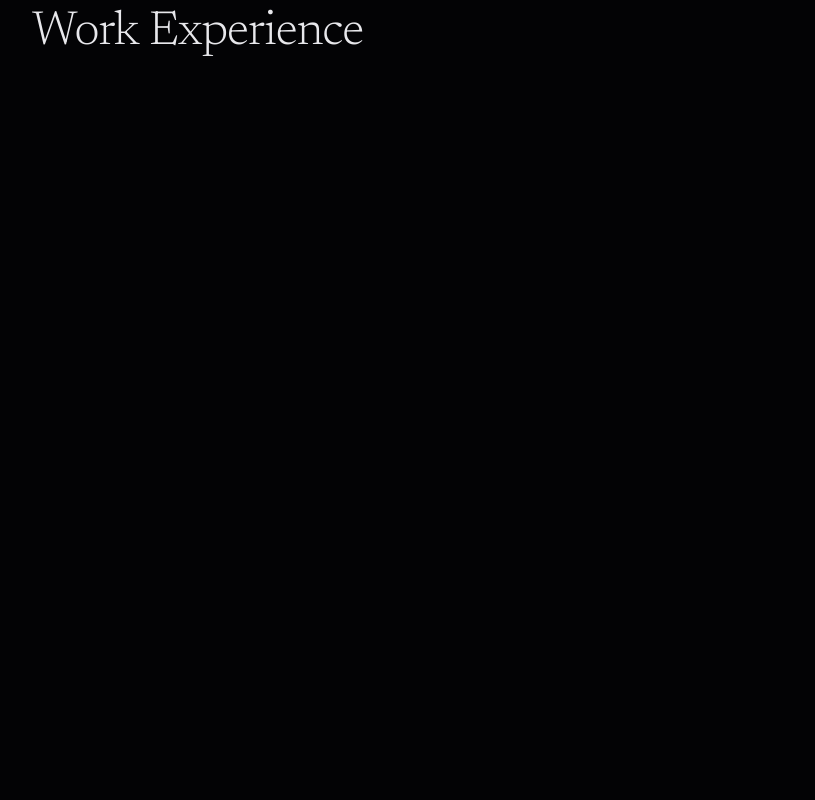
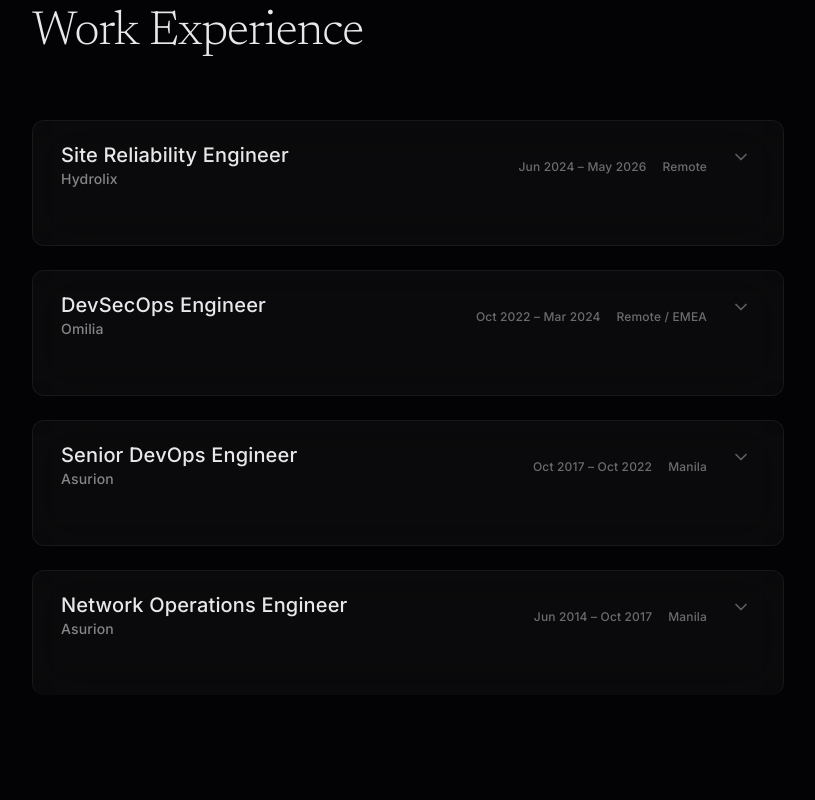
Before and after one commit to acaacx/profile, a React (Vite) app: page / in a window 1280 px wide. Shown: the part 1920-2720 px from the top of the page, without its empty margins (232-1047 px from the left). Built offline with nearby package versions, Linux system fonts and the light colour scheme.

Commit message:
feat: make experience roles clickable cards

```diff
--- a/src/components/ui/accordion.tsx
+++ b/src/components/ui/accordion.tsx
@@ -53,7 +53,7 @@
   return (
     <AccordionPrimitive.Content
       data-slot="accordion-content"
-      className="data-[state=closed]:animate-accordion-up data-[state=open]:animate-accordion-down overflow-hidden text-sm"
+      className="data-[state=closed]:animate-accordion-up data-[state=open]:animate-accordion-down motion-reduce:animate-none overflow-hidden text-sm"
       {...props}
     >
       <div className={cn("pt-0 pb-4", className)}>{children}</div>
--- a/src/sections/ExperienceSection.tsx
+++ b/src/sections/ExperienceSection.tsx
@@ -1,8 +1,13 @@
-import { useRef, useEffect, useState } from 'react';
+import { useEffect, useRef, useState } from 'react';
 import gsap from 'gsap';
 import { ScrollTrigger } from 'gsap/ScrollTrigger';
 import SectionLabel from '../components/SectionLabel';
-import GlassCard from '../components/GlassCard';
+import {
+  Accordion,
+  AccordionContent,
+  AccordionItem,
+  AccordionTrigger,
+} from '../components/ui/accordion';
 
 gsap.registerPlugin(ScrollTrigger);
 
@@ -81,79 +86,63 @@
   },
 ];
 
-function ExperienceCard({ item, isExpanded, onToggle }: {
-  item: ExperienceItem;
-  isExpanded: boolean;
-  onToggle: () => void;
-}) {
+function ExperienceCard({ item, value }: { item: ExperienceItem; value: string }) {
   return (
-    <GlassCard hoverAccent className="relative" style={{ borderLeft: '2px solid rgba(255,255,255,0.06)' }}>
-      <button
-        className="w-full text-left"
-        onClick={onToggle}
+    <AccordionItem
+      value={value}
+      className="exp-card glass-card accent-border overflow-hidden border border-white/[0.06] data-[state=open]:border-[#a89f91]/30 data-[state=open]:bg-white/[0.045]"
     >
-        <div className="flex flex-col md:flex-row md:items-center md:justify-between gap-2 mb-3">
-          <div>
-            <h3 className="text-[18px] font-medium text-[#E8E8EC]">{item.title}</h3>
-            <p className="text-[14px]" style={{ color: 'rgba(255,255,255,0.5)' }}>{item.company}</p>
+      <AccordionTrigger className="min-h-[124px] w-full cursor-pointer px-5 py-5 md:px-7 md:py-6 hover:no-underline focus-visible:ring-2 focus-visible:ring-inset focus-visible:ring-[#a89f91] [&>svg]:mr-1 [&>svg]:size-5 [&>svg]:text-white/35">
+        <div className="flex min-w-0 flex-1 flex-col gap-4 text-left md:flex-row md:items-center md:justify-between">
+          <div className="min-w-0">
+            <span className="block text-[18px] font-medium text-[#E8E8EC] md:text-[20px]">
+              {item.title}
+            </span>
+            <p className="mt-1 text-[14px] text-white/50">{item.company}</p>
           </div>
-          <div className="flex items-center gap-4 text-[12px]" style={{ color: 'rgba(255,255,255,0.35)' }}>
+          <div className="flex flex-wrap items-center gap-x-4 gap-y-1 pr-2 text-[12px] text-white/40 md:justify-end">
             <span>{item.period}</span>
             <span>{item.location}</span>
           </div>
         </div>
+      </AccordionTrigger>
 
-        <div
-          className="overflow-hidden transition-all duration-500"
-          style={{ maxHeight: isExpanded ? '600px' : '0', opacity: isExpanded ? 1 : 0 }}
+      <AccordionContent className="px-5 pb-6 md:px-7 md:pb-7">
+        <div className="border-t border-white/[0.06] pt-5">
+          <ul className="space-y-2.5">
+            {item.bullets.map((bullet) => (
+              <li
+                key={bullet}
+                className="flex items-start gap-3 text-[14px] leading-[1.65] text-white/55"
               >
-          <ul className="space-y-2 mt-4 mb-4">
-            {item.bullets.map((bullet, i) => (
-              <li key={i} className="text-[14px] leading-[1.6] flex items-start gap-2" style={{ color: 'rgba(255,255,255,0.45)' }}>
-                <span className="mt-1.5 w-1 h-1 rounded-full flex-shrink-0" style={{ background: '#7c6f64' }} />
-                {bullet}
+                <span
+                  aria-hidden="true"
+                  className="mt-2 h-1 w-1 flex-shrink-0 rounded-full bg-[#7c6f64]"
+                />
+                <span>{bullet}</span>
               </li>
             ))}
           </ul>
 
-          <div className="flex flex-wrap gap-2">
+          <div className="mt-5 flex flex-wrap gap-2">
             {item.tags.map((tag) => (
               <span
                 key={tag}
-                className="px-3 py-1 text-[12px] rounded-full"
-                style={{ background: 'rgba(255,255,255,0.05)', color: 'rgba(255,255,255,0.4)' }}
+                className="rounded-full bg-white/[0.05] px-3 py-1 text-[12px] text-white/45"
               >
                 {tag}
               </span>
             ))}
           </div>
         </div>
-
-        <div className="flex items-center justify-center mt-2 pt-2" style={{ borderTop: isExpanded ? '1px solid rgba(255,255,255,0.04)' : 'none' }}>
-          <svg
-            width="16"
-            height="16"
-            viewBox="0 0 24 24"
-            fill="none"
-            stroke="currentColor"
-            strokeWidth="2"
-            className="transition-transform duration-300"
-            style={{
-              color: 'rgba(255,255,255,0.3)',
-              transform: isExpanded ? 'rotate(180deg)' : 'rotate(0deg)',
-            }}
-          >
-            <path d="M6 9l6 6 6-6" />
-          </svg>
-        </div>
-      </button>
-    </GlassCard>
+      </AccordionContent>
+    </AccordionItem>
   );
 }
 
 export default function ExperienceSection() {
   const sectionRef = useRef<HTMLDivElement>(null);
-  const [expandedIndex, setExpandedIndex] = useState(0);
+  const [expandedRole, setExpandedRole] = useState('');
 
   useEffect(() => {
     const el = sectionRef.current;
@@ -169,13 +158,17 @@
       },
     });
 
-    tl.from(cards, {
-      x: -20,
-      opacity: 0,
+    tl.fromTo(
+      cards,
+      { x: -20, opacity: 0 },
+      {
+        x: 0,
+        opacity: 1,
         duration: 0.6,
         stagger: 0.15,
         ease: 'power2.out',
-    });
+      },
+    );
 
     return () => {
       tl.kill();
@@ -194,17 +187,21 @@
           Work Experience
         </h2>
 
-        <div className="space-y-6">
+        <Accordion
+          type="single"
+          collapsible
+          value={expandedRole}
+          onValueChange={setExpandedRole}
+          className="space-y-6"
+        >
           {EXPERIENCE.map((item, index) => (
-            <div key={index} className="exp-card">
             <ExperienceCard
+              key={`${item.company}-${item.title}`}
               item={item}
-                isExpanded={expandedIndex === index}
-                onToggle={() => setExpandedIndex(expandedIndex === index ? -1 : index)}
+              value={`role-${index}`}
             />
-            </div>
           ))}
-        </div>
+        </Accordion>
       </div>
     </section>
   );
```
Also changed, not shown: 2 other files (tests, documents, lock files or other folders). Lines whose indentation alone changed are shown as unchanged.
